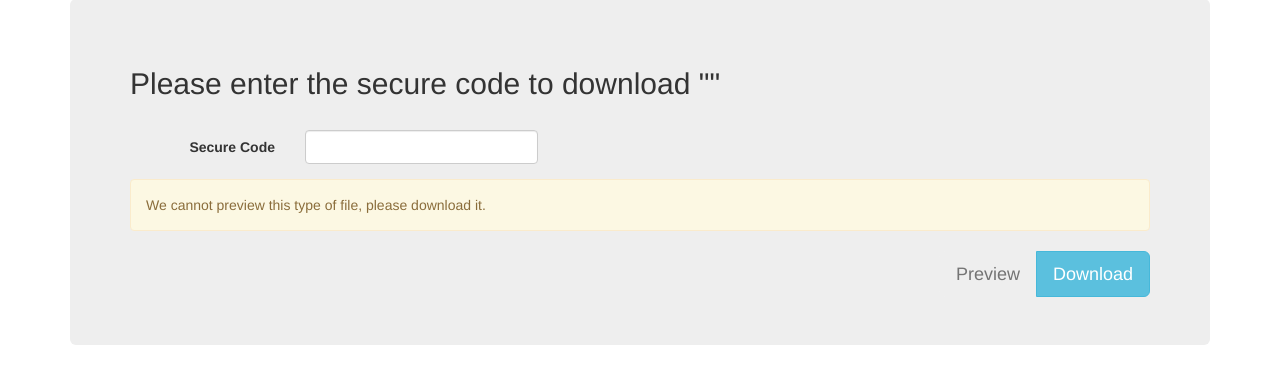
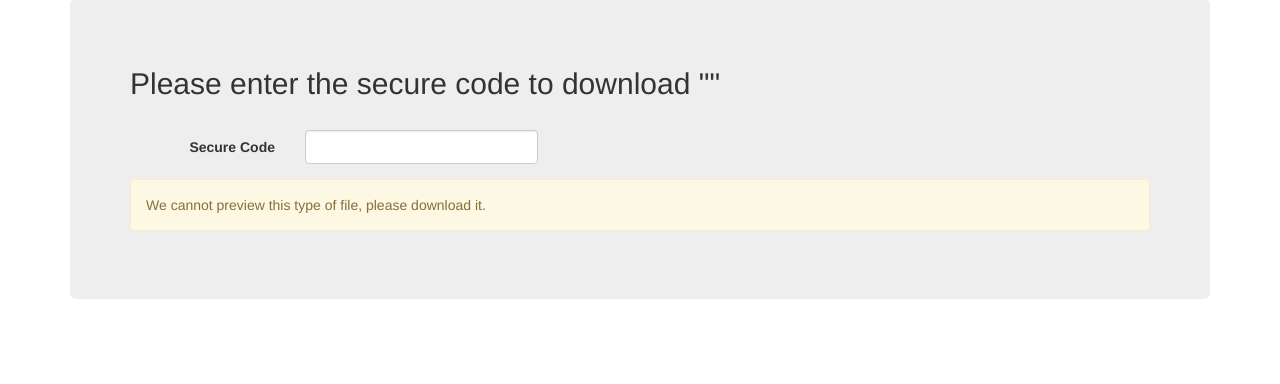
Before and after one commit to zzrcxb/VeriShare, a Python web app: template pshare/templates/pshare/download.html in a window 1280 px wide. Shown: the part 235-619 px from the top of the page. Run offline with Jinja, Linux system fonts and the light colour scheme; the template is opened without the code that fills it, so the values that code supplies are empty; some libraries are stand-ins or nearby versions.

Commit message:
small changed

```diff
--- a/pshare/templates/pshare/download.html
+++ b/pshare/templates/pshare/download.html
@@ -49,22 +49,17 @@
             {% if prevable %}
                 <div align="right">
                     <div class="btn-group">
-                        <button type="submit" name="Preview" class="btn btn-lg g-recaptcha" data-sitekey="{{ site_key }}" data-callback="onSubmit_prev" value="preview">Preview</button>
-                        <button type="submit" name="Download" class="btn btn-info btn-lg g-recaptcha" data-sitekey="{{ site_key }}" data-callback="onSubmit_no_prev" value="download">Download
+                        <button class="btn btn-lg g-recaptcha" data-sitekey="{{ site_key }}"
+                                data-callback="onSubmit_prev" value="preview">Preview
+                        </button>
+                        <button class="btn btn-info btn-lg g-recaptcha" data-sitekey="{{ site_key }}"
+                                data-callback="onSubmit_no_prev" value="download">Download
                         </button>
                     </div>
                 </div>
             {% else %}
                 <div class="alert alert-warning" role="alert">
                     We cannot preview this type of file, please download it.
-                </div>
-                <div align="right">
-                    <div class="btn-group">
-                        <button type="button" name="Preview" class="btn btn-lg disabled g-recaptcha" data-sitekey="{{ site_key }}" data-callback="onSubmit_prev" value="preview">Preview
-                        </button>
-                        <button type="submit" name="Download" class="btn btn-info btn-lg g-recaptcha" data-sitekey="{{ site_key }}" data-callback="onSubmit_no_prev" value="download">Download
-                        </button>
-                    </div>
                 </div>
             {% endif %}
         </form>
@@ -79,8 +74,8 @@
             input.value = true;
             download_form.appendChild(input);
             download_form.submit();
+        }
 
-        }
         function onSubmit_no_prev() {
             document.getElementById("download").submit();
         }
--- a/pshare/utils.py
+++ b/pshare/utils.py
@@ -38,6 +38,7 @@
         url = 'https://www.google.com/recaptcha/api/siteverify'
         if request.method == 'POST':
             recaptcha_response = request.POST.get('g-recaptcha-response')
+            print(recaptcha_response)
             data = dict(secret=RECAPTCHA_KEY, response=recaptcha_response)
             data = urllib.parse.urlencode(data).encode()
             req = urllib.request.Request(url, data=data)
--- a/pshare/views.py
+++ b/pshare/views.py
@@ -26,6 +26,8 @@
                           dict(is_bot=True, bot_alert=random.choice(bot_alerts), site_key=SITE_KEY))
 
         file = request.FILES.get('file')
+        if not file:
+            return render(request, 'pshare/index.html', dict(empty_file=True, site_key=SITE_KEY))
         if len(file) > MAX_FILE_SIZE * 1024 * 1024:
             return render(request, 'pshare/index.html',
                           dict(greater_max_size=True, max_size=MAX_FILE_SIZE, site_key=SITE_KEY))
```
